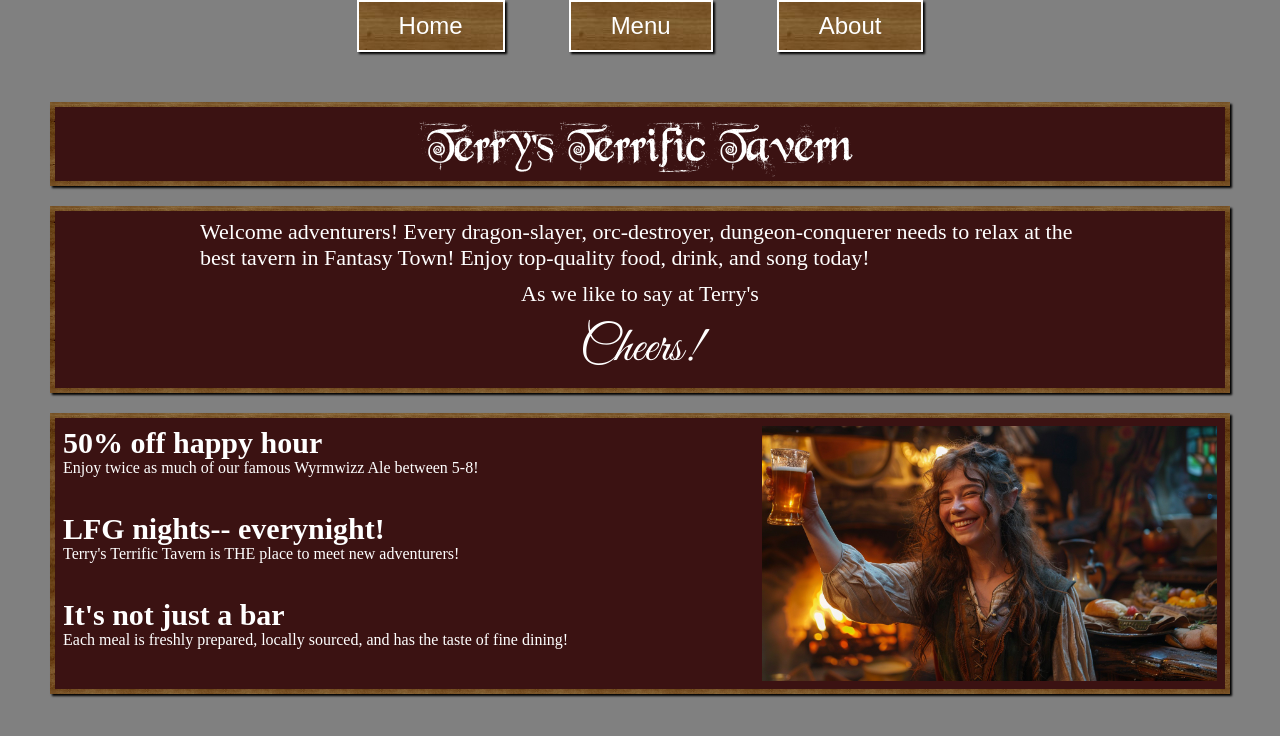
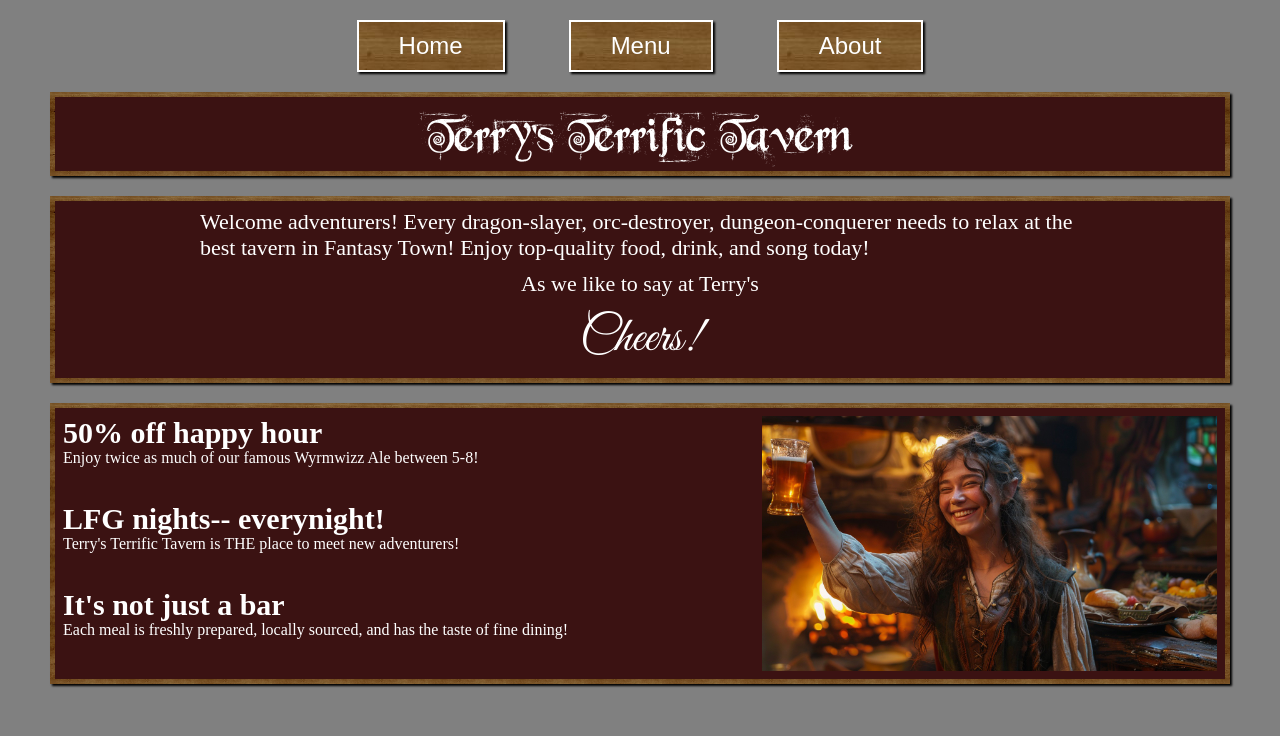
Before and after one commit to JiwonJJeong/restaurant-page, a website built with webpack: page src/index.html in a window 1280 px wide. Built offline with nearby package versions, Linux system fonts and the light colour scheme.

Commit message:
Polish button spacing

```diff
--- a/src/styles.css
+++ b/src/styles.css
@@ -42,6 +42,10 @@ nav {
     gap: max(40px, 5vw);
 }
 
+header{
+    margin: 20px;
+}
+
 header .button{
     background: var(--wood-texture);
     border: 2px solid var(--white-text-color);
@@ -54,6 +58,7 @@ header .button{
 /* style home page */
 .home.page{
     margin: 50px;
+    margin-top: 0;
     display:flex;
     flex-direction: column;
     align-items: stretch;
```
